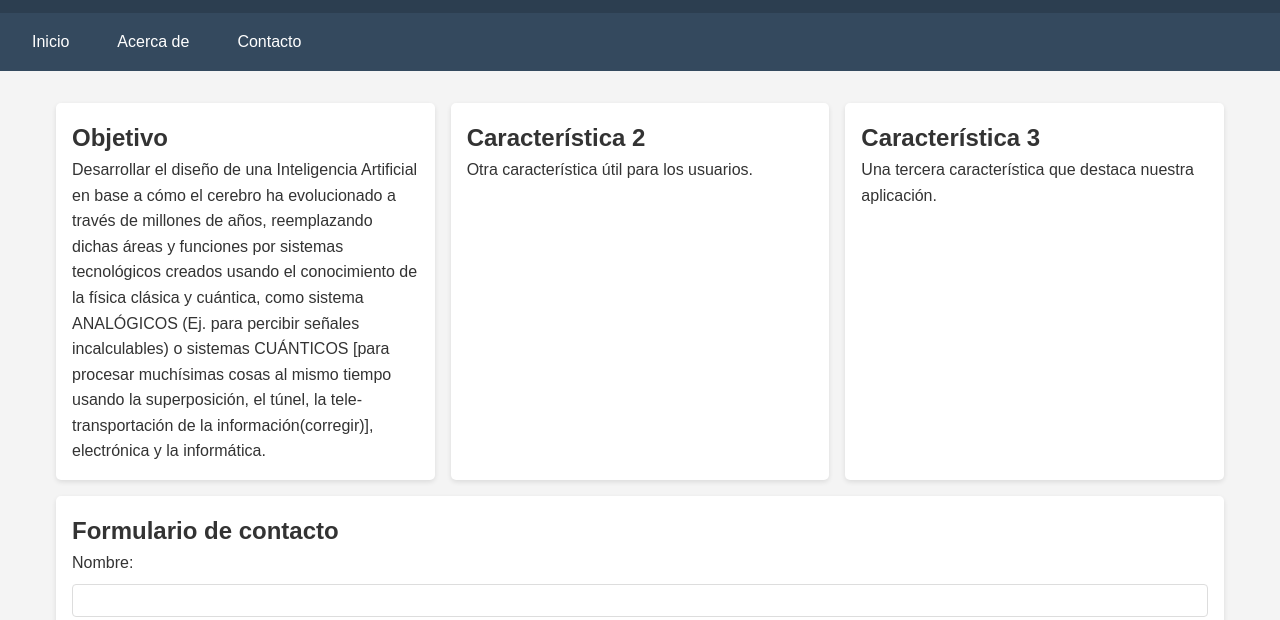
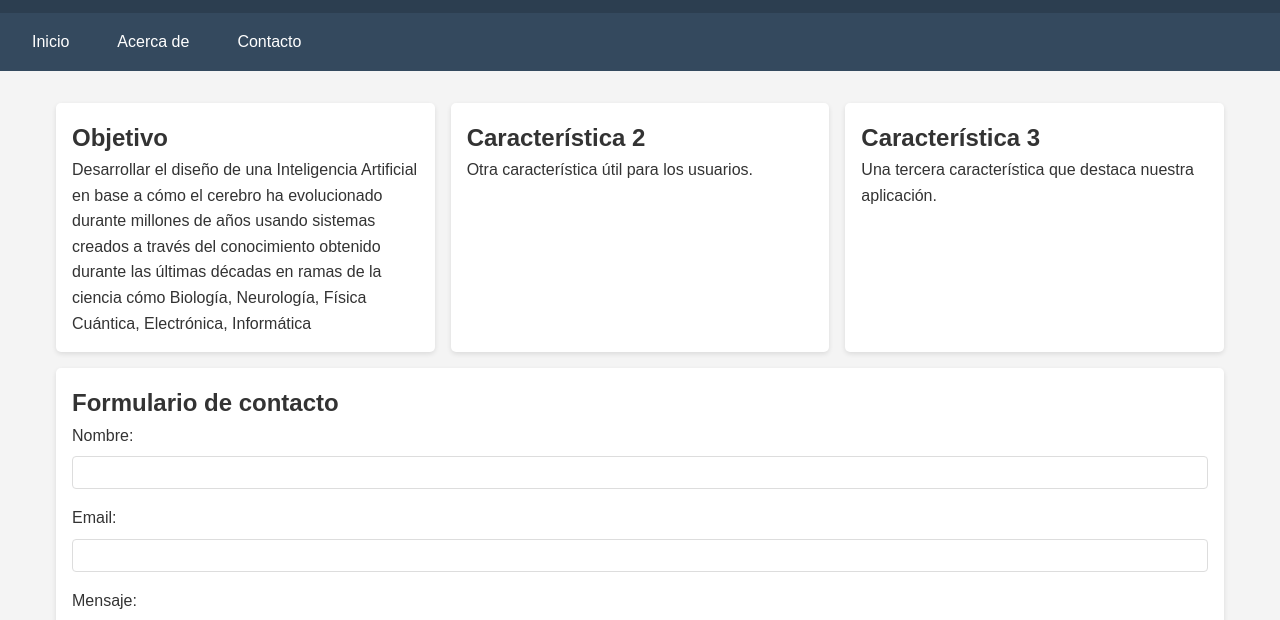
Before and after one commit to albertocabezave/eamia, a plain HTML site: page Docs/index.html in a window 1280 px wide. Shown: the part 147-767 px from the top of the page. Drawn offline with Linux system fonts and the light colour scheme.

Commit message:
Revise AI design description for clarity and conciseness

```diff
--- a/Docs/index.html
+++ b/Docs/index.html
@@ -157,7 +157,10 @@
             <div class="content">
                 <div class="card">
                     <h2>Objetivo</h2>
-                    <p>Desarrollar el diseño de una Inteligencia Artificial en base a cómo el cerebro ha evolucionado a través de millones de años, reemplazando dichas áreas y funciones por sistemas tecnológicos creados usando el conocimiento de la física clásica y cuántica, como sistema ANALÓGICOS (Ej. para percibir señales incalculables) o sistemas CUÁNTICOS [para procesar muchísimas cosas al mismo tiempo usando la superposición,  el túnel, la tele-transportación de la información(corregir)], electrónica y la informática.</p>
+                    <p>Desarrollar el diseño de una Inteligencia Artificial en base a cómo el
+                    cerebro ha evolucionado durante millones de años usando sistemas creados a través
+                    del conocimiento obtenido durante las últimas décadas en ramas de la ciencia cómo
+                    Biología, Neurología, Física Cuántica, Electrónica, Informática</p>
                 </div>
 
                 <div class="card">
```
